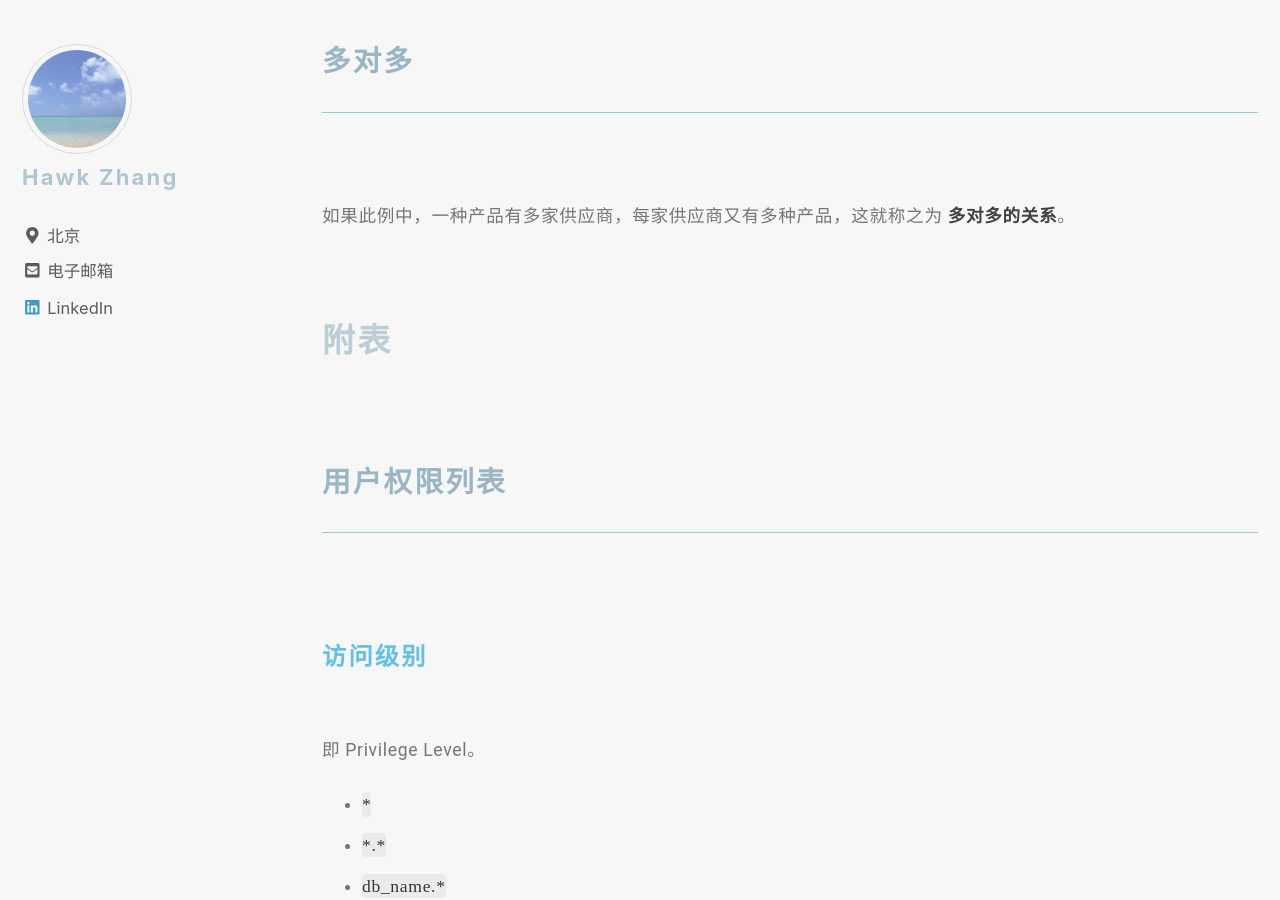
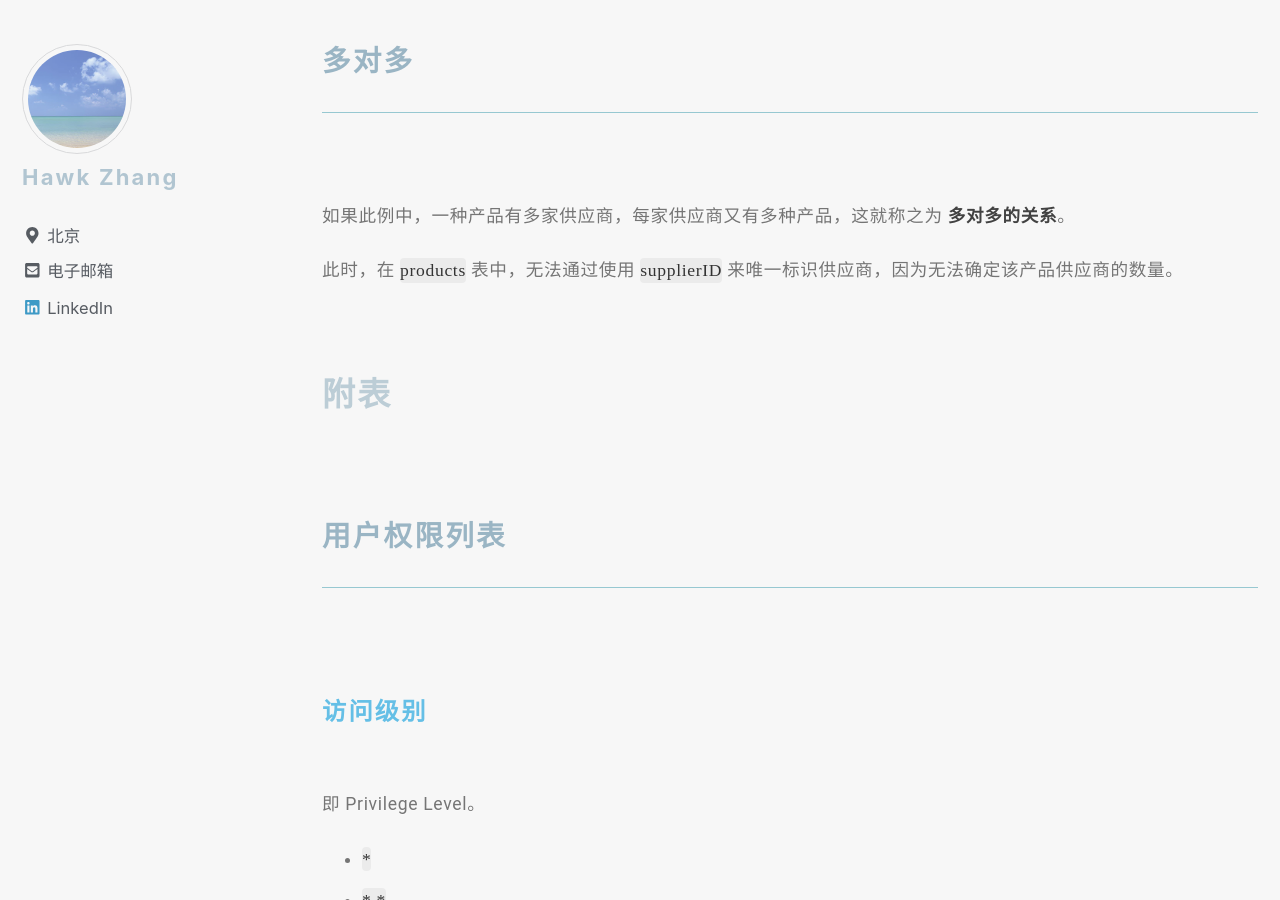
Before and after one commit to narru888/linotes_note, a Jekyll site: the page built from _posts/mysql/2016-04-02-statements.md, in a window 1280 px wide and 900 px high, scrolled down 28926 px. Built offline with Jekyll 4.4.1, drawn with Linux system fonts in a browser that asks for light colours; nearby versions of some CDN libraries; a script that is not in the unit is left out.

Commit message:
update on 2018-10-15 20:57:01 CST

```diff
--- a/_posts/mysql/2016-04-02-statements.md
+++ b/_posts/mysql/2016-04-02-statements.md
@@ -1179,6 +1179,8 @@ WHERE p.price < 0.6;
 
 如果此例中，一种产品有多家供应商，每家供应商又有多种产品，这就称之为 **多对多的关系**。
 
+此时，在 `products` 表中，无法通过使用 `supplierID` 来唯一标识供应商，因为无法确定该产品供应商的数量。
+
 
 
 
```
